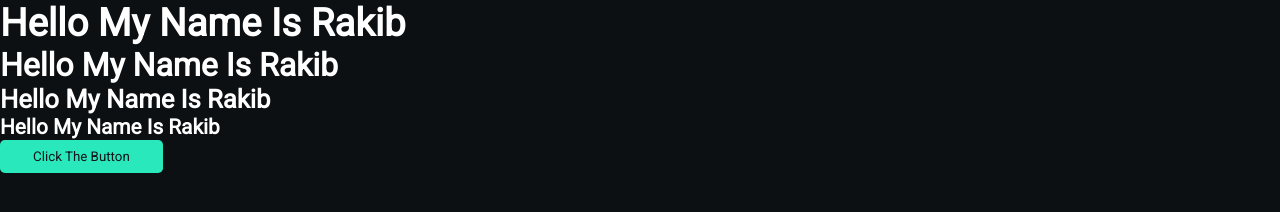
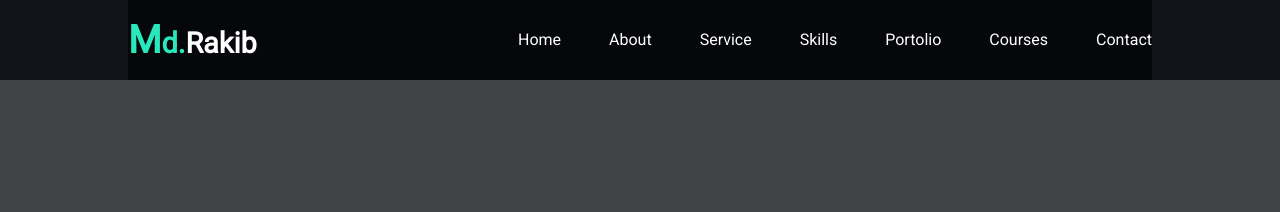
Before and after one commit to Rakib9640/websitprofile, a plain HTML site: page index.html in a window 1280 px wide. Drawn offline with Linux system fonts and the light colour scheme.

Commit message:
new add css

```diff
--- a/css/style.css
+++ b/css/style.css
@@ -19,7 +19,7 @@
     --primary: #29e9bc;
     --normal:  #ffffff;
     --black: #13131a;
-    --bg: #0c1013;
+    --bg: #020406be;
     --danger: #f75842;
     --border: 0.1rem solid rgba( 255,255, 255,0.3);
 
@@ -56,7 +56,9 @@
     width: var(--containar-width-lg);
     color: var(--normal);
     background-color: var(--bg);
+    margin: 0 auto;
   }
+
   section{
     /* ------------- 6rem = 6x16----- 72 px*/
     padding: 6rem 0;
@@ -76,11 +78,13 @@
   h3{ font-size: 1.6rem;}
   h4{ font-size: 1.3rem;}
   a{ color: var(--normal);}
+
   img{
     width: 100%;
     display: block;
     object-fit: cover;
   }
+
   .bnt{
     display: inline-block;
     background-color: var(--primary);
@@ -90,9 +94,58 @@
     border-radius: 0.3rem;
     font-weight: 500;
   }
+
   .bnt:hover{
     color: var(--primary);
     background-color: transparent;
     border-color: var(--primary);
+  }
+
+  .border_bottom{
+    text-align: center;
+    display: inline-block;
+    border-bottom: 2px solid var(--primary);
+    color: var(--primary);
+    margin-bottom: 2.5rem;
 
   }
+
+  /* ------------------nave----------- */
+
+  nav{
+    background-color: var(--black);
+    width: 100vw;
+    height: 5rem;
+    position: fixed;
+    top: 0;
+    z-index: 100;
+  }
+  .nav_container{
+    display: flex;
+    height:100%;
+    justify-content: space-between;
+    align-items: center;
+
+  }
+.nav_container samp{
+  color: var(--primary);
+}
+.nav_container h4{
+  font-size: 1.8rem;
+}
+.nav_container h4::first-letter{
+  font-size: 2.4rem;
+}
+.nav_container h4:hover{
+  color: var(--primary);
+  transform: rotatex(360deg);
+  transition-duration: 3s;
+}
+nav button{
+  display: none;
+}
+.nav_menu{
+  display: flex;
+  align-items: center;
+  gap: 3rem;
+}
--- a/index.html
+++ b/index.html
@@ -12,12 +12,29 @@
 </head>
 <body>
 
-    <h1> hello my name is rakib</h1>
-    <h2> hello my name is rakib</h2>
-    <h3> hello my name is rakib</h3>
-    <h4> hello my name is rakib</h4>
+    <!-- nav section srart here -->
+    <nav>
+        <div class="container nav_container">
+            <a href="./index.html">
 
-    <button class="bnt"> click the button</button>
+                <h4> <samp>Md.</samp>Rakib </h4>
+            </a>
+            <ul class="nav_menu">
+                <li><a href="#home">home</a></li>
+                <li><a href="#about">about</a></li>
+                <li><a href="#service">service</a></li>
+                <li><a href="#skills">skills</a></li>
+                <li><a href="#portolio">portolio</a></li>
+                <li><a href="#courses">courses</a></li>
+                <li><a href="#contact">contact</a></li>
+            </ul>
+            <button id="open_menu_bnt"><i class="fa-solid fa-bars"></i></button>
+            <button id="close_menu_bnt"><i class="fa-solid fa-xmark"></i></button>
+        </div>
+    </nav>
+
+
+
 
 
 
```
